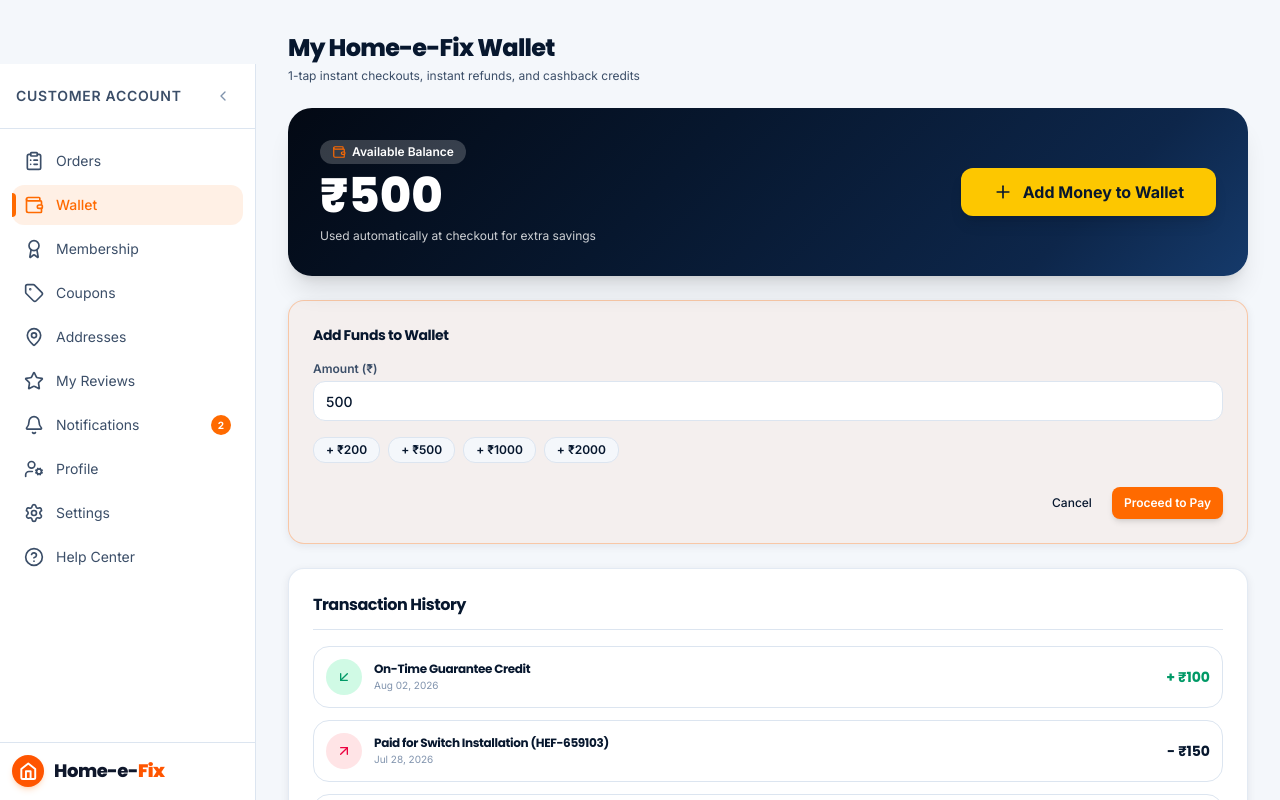
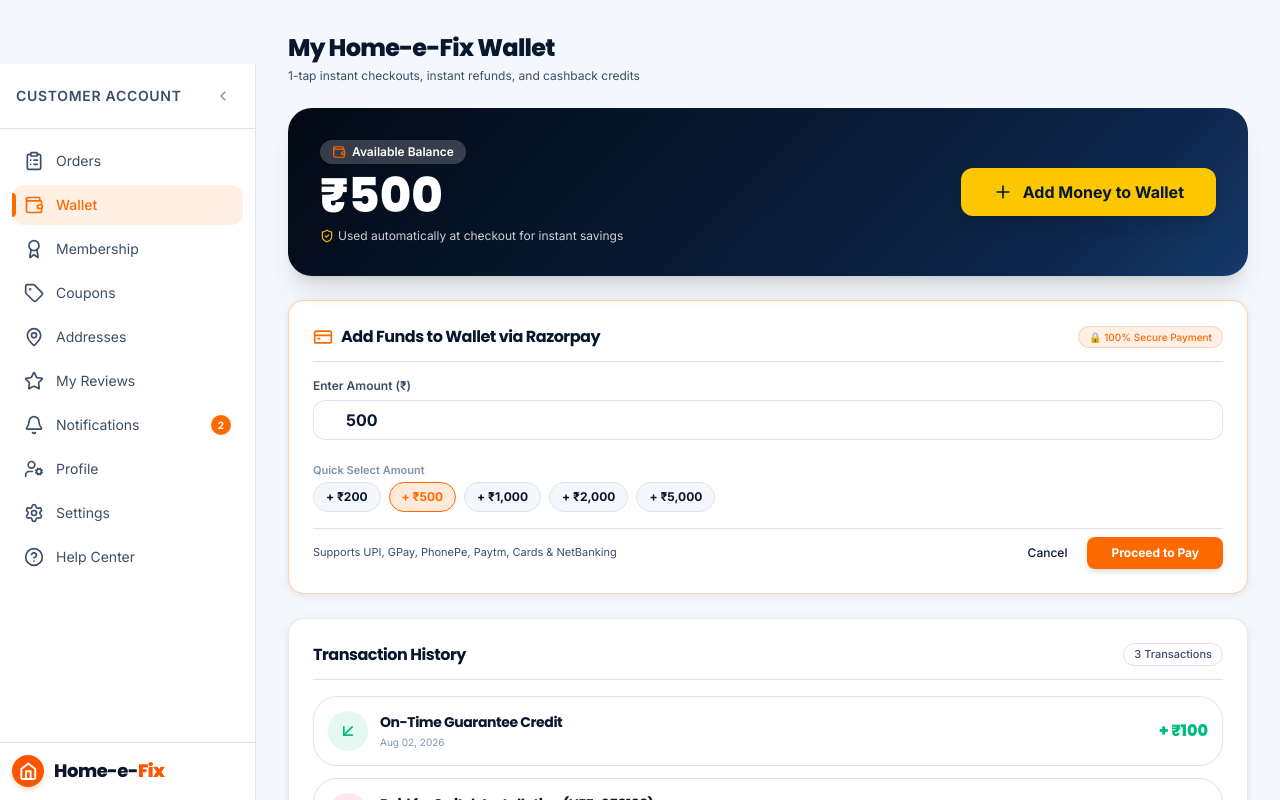
Before and after one commit to codgamerofficial/Home-e-Fix, a React (Vite) app: page /dashboard/wallet in a window 1280 px wide. Both pictures are taken after a click on the button "Add Money to Wallet". Shown: the top 800 px of the page. Built offline with nearby package versions, Linux system fonts and the light colour scheme; no server answers.

Commit message:
feat: integrate Razorpay SDK modal & persistent Zustand wallet store for real Add Money

```diff
--- a/src/pages/dashboard/customer/Wallet.tsx
+++ b/src/pages/dashboard/customer/Wallet.tsx
@@ -1,51 +1,48 @@
 import { useState } from "react";
-import { Wallet as WalletIcon, Plus, ArrowUpRight, ArrowDownLeft, ShieldCheck, Sparkles } from "lucide-react";
+import { Wallet as WalletIcon, Plus, ArrowUpRight, ArrowDownLeft, ShieldCheck, Sparkles, CheckCircle2, CreditCard } from "lucide-react";
 import { Button } from "@/components/ui/button";
 import { Card } from "@/components/ui/card";
 import { Badge } from "@/components/ui/badge";
 import { Input } from "@/components/ui/input";
 import { formatCurrency } from "@/lib/utils";
-
-const TRANSACTIONS = [
-  {
-    id: "tx-1",
-    type: "credit",
-    amount: 100,
-    title: "On-Time Guarantee Credit",
-    date: "Aug 02, 2026",
-    status: "success",
-  },
-  {
-    id: "tx-2",
-    type: "debit",
-    amount: 150,
-    title: "Paid for Switch Installation (HEF-659103)",
-    date: "Jul 28, 2026",
-    status: "success",
-  },
-  {
-    id: "tx-3",
-    type: "credit",
-    amount: 550,
-    title: "Added Money via UPI",
-    date: "Jul 20, 2026",
-    status: "success",
-  },
-];
+import { useWalletStore } from "@/store/wallet.store";
+import { displayRazorpayCheckout } from "@/lib/razorpay";
+import { useAuthStore } from "@/store/auth.store";
 
 export default function Wallet() {
-  const [balance, setBalance] = useState(500);
+  const { balance, transactions, addFunds } = useWalletStore();
+  const { user } = useAuthStore();
   const [showAddMoneyModal, setShowAddMoneyModal] = useState(false);
   const [addAmount, setAddAmount] = useState("500");
+  const [isProcessing, setIsProcessing] = useState(false);
+  const [successNotice, setSuccessNotice] = useState<string | null>(null);
 
-  const handleAddMoney = (e: React.FormEvent) => {
+  const handleProceedToPay = async (e: React.FormEvent) => {
     e.preventDefault();
     const val = Number(addAmount);
-    if (val > 0) {
-      setBalance((prev) => prev + val);
+    if (!val || val < 50) return;
+
+    setIsProcessing(true);
+
+    displayRazorpayCheckout({
+      amount: val,
+      name: "Home-e-Fix Wallet Top-up",
+      description: `Add ${formatCurrency(val)} to Home-e-Fix Cash Balance`,
+      customerName: user?.fullName || "Kolkata Customer",
+      customerEmail: user?.email || "customer@homeefix.com",
+      customerPhone: user?.phone || "+91 98300 12345",
+      onSuccess: (paymentId) => {
+        addFunds(val, "Razorpay UPI / Cards", paymentId);
+        setIsProcessing(false);
         setShowAddMoneyModal(false);
-      alert(`Successfully added ${formatCurrency(val)} to Home-e-Fix Wallet!`);
-    }
+        setSuccessNotice(`Successfully added ${formatCurrency(val)} to your Home-e-Fix Wallet!`);
+        setTimeout(() => setSuccessNotice(null), 6000);
+      },
+      onFailure: (err) => {
+        setIsProcessing(false);
+        console.warn("Wallet Topup Failed:", err);
+      },
+    });
   };
 
   return (
@@ -57,6 +54,22 @@
         </p>
       </div>
 
+      {/* SUCCESS NOTIFICATION BANNER */}
+      {successNotice && (
+        <div className="p-4 rounded-2xl bg-emerald-500/10 border border-emerald-500/30 text-emerald-400 flex items-center justify-between gap-3 animate-in fade-in slide-in-from-top-2">
+          <div className="flex items-center gap-2.5">
+            <CheckCircle2 className="h-5 w-5 text-emerald-500 shrink-0" />
+            <span className="text-xs sm:text-sm font-semibold">{successNotice}</span>
+          </div>
+          <button
+            onClick={() => setSuccessNotice(null)}
+            className="text-xs text-emerald-400 hover:text-emerald-300 font-bold px-2 py-0.5"
+          >
+            Dismiss
+          </button>
+        </div>
+      )}
+
       {/* WALLET BALANCE BANNER */}
       <div className="rounded-3xl gradient-hero text-white p-6 sm:p-8 shadow-xl relative overflow-hidden">
         <div className="relative z-10 flex flex-col sm:flex-row sm:items-center justify-between gap-6">
@@ -67,8 +80,8 @@
             <div className="font-heading text-4xl sm:text-5xl font-extrabold text-white">
               {formatCurrency(balance)}
             </div>
-            <p className="text-xs text-white/80">
-              Used automatically at checkout for extra savings
+            <p className="text-xs text-white/80 flex items-center gap-1">
+              <ShieldCheck className="h-3.5 w-3.5 text-amber-400 inline" /> Used automatically at checkout for instant savings
             </p>
           </div>
 
@@ -77,7 +90,7 @@
             size="lg"
             leftIcon={<Plus className="h-5 w-5" />}
             onClick={() => setShowAddMoneyModal(true)}
-            className="font-bold shadow-lg bg-yellow-400 text-primary hover:bg-yellow-300"
+            className="font-bold shadow-lg bg-yellow-400 text-primary hover:bg-yellow-300 transition-all cursor-pointer"
           >
             Add Money to Wallet
           </Button>
@@ -86,44 +99,85 @@
 
       {/* ADD MONEY FORM MODAL */}
       {showAddMoneyModal && (
-        <Card className="p-6 border border-accent/30 bg-accent/5 space-y-4">
-          <h4 className="font-heading text-sm font-bold text-primary">
-            Add Funds to Wallet
+        <Card className="p-6 border border-accent/30 bg-surface space-y-4 shadow-2xl">
+          <div className="flex items-center justify-between border-b border-border pb-3">
+            <div className="flex items-center gap-2">
+              <CreditCard className="h-5 w-5 text-accent" />
+              <h4 className="font-heading text-base font-bold text-primary">
+                Add Funds to Wallet via Razorpay
               </h4>
-          <form onSubmit={handleAddMoney} className="space-y-4">
+            </div>
+            <Badge variant="accent" className="text-[10px]">
+              🔒 100% Secure Payment
+            </Badge>
+          </div>
+
+          <form onSubmit={handleProceedToPay} className="space-y-4">
             <div>
-              <label className="text-xs font-semibold text-foreground-secondary mb-1 block">
-                Amount (₹)
+              <label className="text-xs font-semibold text-foreground-secondary mb-1.5 block">
+                Enter Amount (₹)
               </label>
+              <div className="relative">
+                <span className="absolute left-3.5 top-1/2 -translate-y-1/2 text-sm font-bold text-foreground-secondary">
+                  ₹
+                </span>
                 <Input
                   type="number"
                   value={addAmount}
                   onChange={(e) => setAddAmount(e.target.value)}
                   placeholder="500"
-                min="100"
+                  min="50"
+                  className="pl-8 text-base font-bold"
                 />
               </div>
+            </div>
 
-            <div className="flex gap-2">
-              {[200, 500, 1000, 2000].map((amt) => (
+            <div className="space-y-1">
+              <label className="text-[11px] font-semibold text-foreground-muted">
+                Quick Select Amount
+              </label>
+              <div className="flex flex-wrap gap-2">
+                {[200, 500, 1000, 2000, 5000].map((amt) => (
                   <button
                     key={amt}
                     type="button"
                     onClick={() => setAddAmount(amt.toString())}
-                  className="px-3 py-1 rounded-lg border border-border bg-background text-xs font-semibold text-primary hover:border-accent"
+                    className={`px-3 py-1.5 rounded-xl border text-xs font-bold transition-all cursor-pointer ${
+                      addAmount === amt.toString()
+                        ? "border-accent bg-accent/15 text-accent"
+                        : "border-border bg-background text-primary hover:border-accent/50"
+                    }`}
                   >
-                  + ₹{amt}
+                    + ₹{amt.toLocaleString()}
                   </button>
                 ))}
               </div>
+            </div>
 
-            <div className="flex justify-end gap-2 pt-2">
-              <Button variant="ghost" size="sm" onClick={() => setShowAddMoneyModal(false)}>
+            <div className="pt-2 flex flex-col sm:flex-row items-center justify-between gap-3 border-t border-border">
+              <p className="text-[11px] text-foreground-secondary">
+                Supports UPI, GPay, PhonePe, Paytm, Cards & NetBanking
+              </p>
+              <div className="flex items-center gap-2 w-full sm:w-auto">
+                <Button
+                  variant="ghost"
+                  size="sm"
+                  type="button"
+                  onClick={() => setShowAddMoneyModal(false)}
+                  className="w-full sm:w-auto"
+                >
                   Cancel
                 </Button>
-              <Button variant="accent" size="sm" type="submit">
-                Proceed to Pay
+                <Button
+                  variant="accent"
+                  size="sm"
+                  type="submit"
+                  disabled={isProcessing}
+                  className="w-full sm:w-auto font-bold px-6"
+                >
+                  {isProcessing ? "Opening Payment Gateway..." : "Proceed to Pay"}
                 </Button>
+              </div>
             </div>
           </form>
         </Card>
@@ -131,30 +185,38 @@
 
       {/* TRANSACTION HISTORY */}
       <Card className="p-6 border border-border/80 space-y-4">
-        <h3 className="font-heading text-base font-bold text-primary pb-3 border-b border-border">
+        <div className="flex items-center justify-between pb-3 border-b border-border">
+          <h3 className="font-heading text-base font-bold text-primary">
             Transaction History
           </h3>
+          <Badge variant="outline" className="text-[11px]">
+            {transactions.length} Transactions
+          </Badge>
+        </div>
 
         <div className="space-y-3">
-          {TRANSACTIONS.map((tx) => (
-            <div key={tx.id} className="flex items-center justify-between p-3 rounded-xl border border-border bg-surface">
+          {transactions.map((tx) => (
+            <div key={tx.id} className="flex items-center justify-between p-3.5 rounded-2xl border border-border bg-surface hover:border-accent/40 transition-colors">
               <div className="flex items-center gap-3">
                 <div
-                  className={`h-9 w-9 rounded-full flex items-center justify-center ${
-                    tx.type === "credit" ? "bg-emerald-100 text-emerald-600" : "bg-rose-100 text-rose-600"
+                  className={`h-10 w-10 rounded-full flex items-center justify-center shrink-0 ${
+                    tx.type === "credit" ? "bg-emerald-500/10 text-emerald-500" : "bg-rose-500/10 text-rose-500"
                   }`}
                 >
-                  {tx.type === "credit" ? <ArrowDownLeft className="h-4 w-4" /> : <ArrowUpRight className="h-4 w-4" />}
+                  {tx.type === "credit" ? <ArrowDownLeft className="h-5 w-5" /> : <ArrowUpRight className="h-5 w-5" />}
                 </div>
                 <div>
-                  <h5 className="font-heading text-xs font-bold text-primary">{tx.title}</h5>
-                  <p className="text-[10px] text-foreground-muted">{tx.date}</p>
+                  <h5 className="font-heading text-xs sm:text-sm font-bold text-primary">{tx.title}</h5>
+                  <div className="flex items-center gap-2 text-[10px] text-foreground-muted mt-0.5">
+                    <span>{tx.date}</span>
+                    {tx.paymentId && <span className="font-mono text-accent">ID: {tx.paymentId}</span>}
+                  </div>
                 </div>
               </div>
 
               <div
-                className={`font-heading text-sm font-bold ${
-                  tx.type === "credit" ? "text-emerald-600" : "text-primary"
+                className={`font-heading text-sm sm:text-base font-extrabold ${
+                  tx.type === "credit" ? "text-emerald-500" : "text-primary"
                 }`}
               >
                 {tx.type === "credit" ? "+" : "-"} {formatCurrency(tx.amount)}
--- /dev/null
+++ b/src/store/wallet.store.ts
@@ -0,0 +1,111 @@
+import { create } from "zustand";
+import { persist, createJSONStorage } from "zustand/middleware";
+import { formatCurrency } from "@/lib/utils";
+
+export interface WalletTransaction {
+  id: string;
+  type: "credit" | "debit";
+  amount: number;
+  title: string;
+  date: string;
+  status: "success" | "pending" | "failed";
+  paymentId?: string;
+}
+
+interface WalletStore {
+  balance: number;
+  transactions: WalletTransaction[];
+  addFunds: (amount: number, method?: string, paymentId?: string) => void;
+  deductFunds: (amount: number, title: string) => boolean;
+}
+
+const INITIAL_TRANSACTIONS: WalletTransaction[] = [
+  {
+    id: "tx-1",
+    type: "credit",
+    amount: 100,
+    title: "On-Time Guarantee Credit",
+    date: "Aug 02, 2026",
+    status: "success",
+  },
+  {
+    id: "tx-2",
+    type: "debit",
+    amount: 150,
+    title: "Paid for Switch Installation (HEF-659103)",
+    date: "Jul 28, 2026",
+    status: "success",
+  },
+  {
+    id: "tx-3",
+    type: "credit",
+    amount: 550,
+    title: "Added Money via Razorpay UPI",
+    date: "Jul 20, 2026",
+    status: "success",
+    paymentId: "pay_rzp_984120",
+  },
+];
+
+export const useWalletStore = create<WalletStore>()(
+  persist(
+    (set, get) => ({
+      balance: 500,
+      transactions: INITIAL_TRANSACTIONS,
+
+      addFunds: (amount: number, method = "Razorpay UPI", paymentId) => {
+        const dateStr = new Date().toLocaleDateString("en-US", {
+          month: "short",
+          day: "2-digit",
+          year: "numeric",
+        });
+
+        const newTx: WalletTransaction = {
+          id: `tx-${Date.now()}`,
+          type: "credit",
+          amount,
+          title: `Added Money via ${method}`,
+          date: dateStr,
+          status: "success",
+          paymentId: paymentId || `pay_rzp_${Math.floor(100000 + Math.random() * 900000)}`,
+        };
+
+        set((state) => ({
+          balance: state.balance + amount,
+          transactions: [newTx, ...state.transactions],
+        }));
+      },
+
+      deductFunds: (amount: number, title: string) => {
+        const { balance } = get();
+        if (balance < amount) return false;
+
+        const dateStr = new Date().toLocaleDateString("en-US", {
+          month: "short",
+          day: "2-digit",
+          year: "numeric",
+        });
+
+        const newTx: WalletTransaction = {
+          id: `tx-${Date.now()}`,
+          type: "debit",
+          amount,
+          title,
+          date: dateStr,
+          status: "success",
+        };
+
+        set((state) => ({
+          balance: state.balance - amount,
+          transactions: [newTx, ...state.transactions],
+        }));
+
+        return true;
+      },
+    }),
+    {
+      name: "homeefix-wallet-storage",
+      storage: createJSONStorage(() => localStorage),
+    }
+  )
+);
```
Lines whose indentation alone changed are shown as unchanged.
